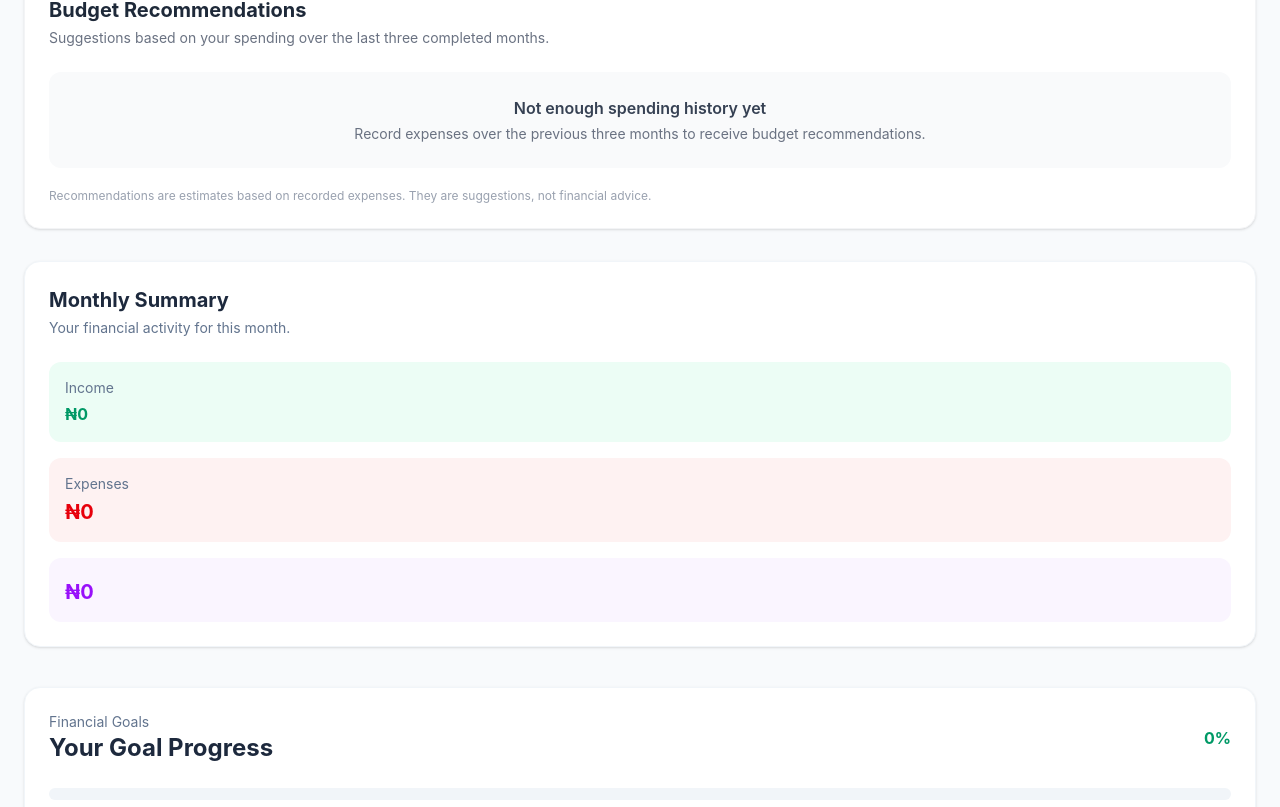
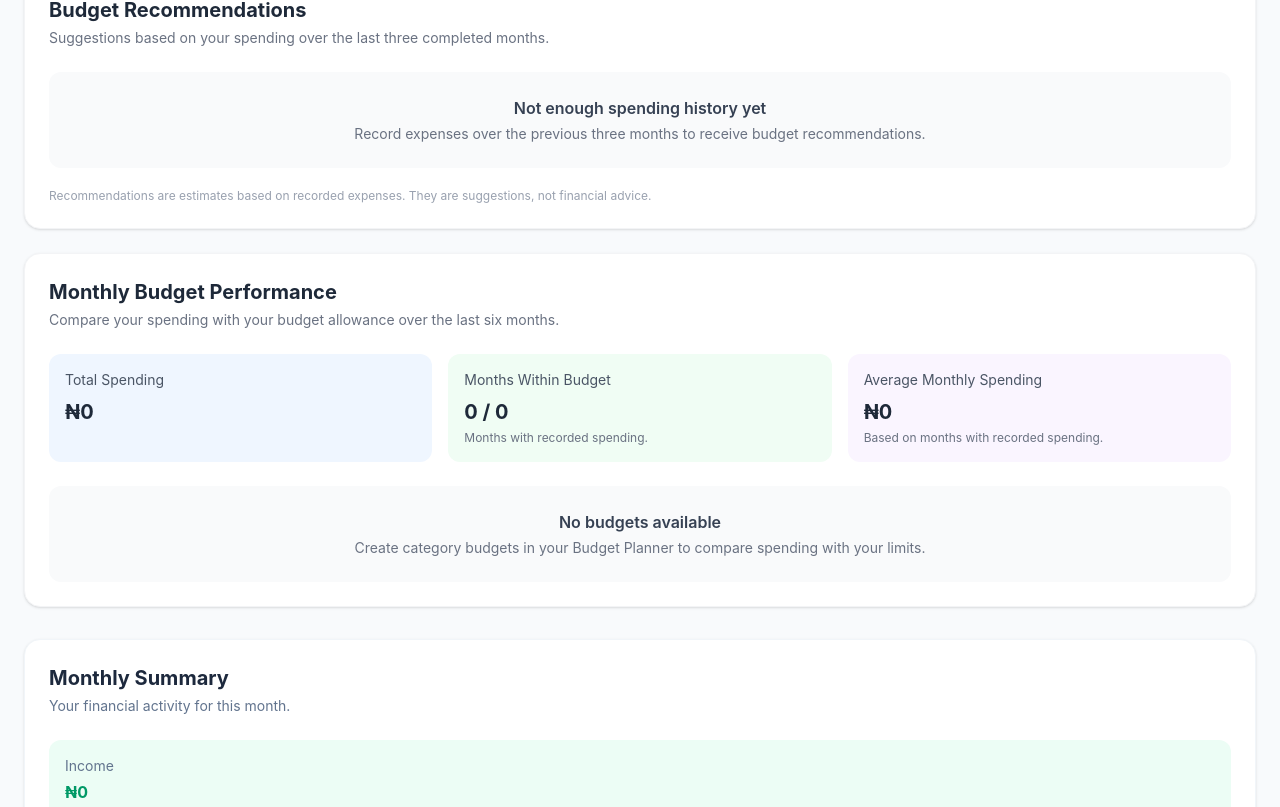
Before and after one commit to sharon5555/Finance-tracker, a React (Vite) app: page / in a window 1280 px wide. Shown: the part 2577-3384 px from the top of the page. Built offline with nearby package versions, Linux system fonts and the light colour scheme.

Commit message:
Add monthly budget performance analytics

```diff
--- /dev/null
+++ b/src/components/common/MonthlyBudgetPerformance.jsx
@@ -0,0 +1,260 @@
+
+import React from "react";
+import {
+    Chart as ChartJS,
+    CategoryScale,
+    LinearScale,
+    BarElement,
+    Tooltip,
+    Legend
+} from "chart.js";
+import { Bar } from "react-chartjs-2";
+
+// Register the Chart.js features used by this component.
+ChartJS.register(
+    CategoryScale,
+    LinearScale,
+    BarElement,
+    Tooltip,
+    Legend
+);
+
+function MonthlyBudgetPerformance({
+    transactions = [],
+    budgets = []
+}) {
+    // Format amounts as Nigerian Naira.
+    const formatCurrency = (amount) =>
+        `₦${Number(amount).toLocaleString("en-NG")}`;
+
+    // Get the last six calendar months.
+    const today = new Date();
+
+    const monthlyData = Array.from({ length: 6 }, (_, index) => {
+        const date = new Date(
+            today.getFullYear(),
+            today.getMonth() - (5 - index),
+            1
+        );
+
+        const year = date.getFullYear();
+        const month = String(date.getMonth() + 1).padStart(2, "0");
+
+        return {
+            key: `${year}-${month}`,
+            label: date.toLocaleDateString("en-GB", {
+                month: "short",
+                year: "2-digit"
+            }),
+            spent: 0,
+            budget: budgets.reduce(
+                (total, item) => total + (Number(item.amount) || 0),
+                0
+            ),
+            hasExpenses: false
+        };
+    });
+
+    // Only compare spending in categories that have a budget.
+    const budgetCategories = new Set(
+        budgets.map((budget) => budget.category)
+    );
+
+    // Add each eligible expense to its matching month.
+    transactions.forEach((transaction) => {
+        if (
+            transaction.type !== "Expense" ||
+            !transaction.date
+        ) {
+            return;
+        }
+
+        const category = transaction.category || "Other";
+
+        if (!budgetCategories.has(category)) {
+            return;
+        }
+
+        const transactionMonth = String(transaction.date).slice(0, 7);
+
+        const monthData = monthlyData.find(
+            (month) => month.key === transactionMonth
+        );
+
+        if (!monthData) return;
+
+        monthData.spent += Number(transaction.amount) || 0;
+        monthData.hasExpenses = true;
+    });
+
+    // Identify months with recorded spending in budgeted categories.
+    const activeMonths = monthlyData.filter(
+        (month) => month.hasExpenses
+    );
+
+    // Count active months where spending stayed within the budget.
+    const monthsWithinBudget = activeMonths.filter(
+        (month) => month.spent <= month.budget
+    ).length;
+
+    // Calculate total and average spending.
+    const totalSpent = monthlyData.reduce(
+        (total, month) => total + month.spent,
+        0
+    );
+
+    const averageMonthlySpending =
+        activeMonths.length > 0
+            ? totalSpent / activeMonths.length
+            : 0;
+
+    // Prepare the chart information.
+    const chartData = {
+        labels: monthlyData.map((month) => month.label),
+
+        datasets: [
+            {
+                label: "Budget allowance",
+                data: monthlyData.map((month) => month.budget),
+                backgroundColor: "#93C5FD",
+                borderRadius: 6
+            },
+            {
+                label: "Actual spending",
+                data: monthlyData.map((month) => month.spent),
+                backgroundColor: monthlyData.map((month) =>
+                    month.spent > month.budget
+                        ? "#EF4444"
+                        : "#16A34A"
+                ),
+                borderRadius: 6
+            }
+        ]
+    };
+
+    // Configure the chart.
+    const chartOptions = {
+        responsive: true,
+        maintainAspectRatio: false,
+
+        plugins: {
+            legend: {
+                position: "top",
+                labels: {
+                    usePointStyle: true,
+                    padding: 18
+                }
+            },
+
+            tooltip: {
+                callbacks: {
+                    label: (context) =>
+                        `${context.dataset.label}: ${formatCurrency(
+                            context.raw
+                        )}`
+                }
+            }
+        },
+
+        scales: {
+            y: {
+                beginAtZero: true,
+
+                ticks: {
+                    callback: (value) =>
+                        `₦${Number(value).toLocaleString("en-NG")}`
+                }
+            }
+        }
+    };
+
+    return (
+        <section className="w-full rounded-2xl bg-white p-5 sm:p-6 shadow-sm border border-gray-100">
+
+            {/* Section heading */}
+            <div className="mb-6">
+                <h2 className="text-lg sm:text-xl font-bold text-gray-800">
+                    Monthly Budget Performance
+                </h2>
+
+                <p className="text-sm text-gray-500 mt-1">
+                    Compare your spending with your budget allowance
+                    over the last six months.
+                </p>
+            </div>
+
+            {/* Summary cards */}
+            <div className="grid grid-cols-1 sm:grid-cols-3 gap-4 mb-6">
+
+                <div className="rounded-xl bg-blue-50 p-4">
+                    <p className="text-sm text-gray-600">
+                        Total Spending
+                    </p>
+
+                    <h3 className="text-xl font-bold text-gray-800 mt-2">
+                        {formatCurrency(totalSpent)}
+                    </h3>
+                </div>
+
+                <div className="rounded-xl bg-green-50 p-4">
+                    <p className="text-sm text-gray-600">
+                        Months Within Budget
+                    </p>
+
+                    <h3 className="text-xl font-bold text-gray-800 mt-2">
+                        {monthsWithinBudget} / {activeMonths.length}
+                    </h3>
+
+                    <p className="text-xs text-gray-500 mt-1">
+                        Months with recorded spending.
+                    </p>
+                </div>
+
+                <div className="rounded-xl bg-purple-50 p-4">
+                    <p className="text-sm text-gray-600">
+                        Average Monthly Spending
+                    </p>
+
+                    <h3 className="text-xl font-bold text-gray-800 mt-2">
+                        {formatCurrency(averageMonthlySpending)}
+                    </h3>
+
+                    <p className="text-xs text-gray-500 mt-1">
+                        Based on months with recorded spending.
+                    </p>
+                </div>
+
+            </div>
+
+            {/* Show the chart or a helpful message. */}
+            {budgets.length === 0 ? (
+                <div className="rounded-xl bg-gray-50 p-6 text-center">
+                    <p className="font-semibold text-gray-700">
+                        No budgets available
+                    </p>
+
+                    <p className="text-sm text-gray-500 mt-1">
+                        Create category budgets in your Budget Planner
+                        to compare spending with your limits.
+                    </p>
+                </div>
+            ) : (
+                <>
+                    <div className="relative h-72 sm:h-80 w-full">
+                        <Bar data={chartData} options={chartOptions} />
+                    </div>
+
+                    {/* Explain the comparison. */}
+                    <p className="mt-5 text-xs text-gray-400">
+                        Historical spending is compared against your
+                        current category budget limits. Past budget
+                        changes are not stored in this version.
+                    </p>
+                </>
+            )}
+
+        </section>
+    );
+}
+
+export default MonthlyBudgetPerformance;
--- a/src/components/landing/Hero.jsx
+++ b/src/components/landing/Hero.jsx
@@ -33,6 +33,7 @@ import MonthlyInsights from "../common/MonthlyInsights";
 import SpendingAlerts from "../common/SpendingAlerts";
 import BudgetPlanner from "../common/BudgetPlanner";
 import BudgetRecommendations from "../common/BudgetRecommendations";
+import MonthlyBudgetPerformance from "../common/MonthlyBudgetPerformance";
 
 // Import chart component.
 import FinanceChart from "../charts/FinanceChart";
@@ -774,6 +775,11 @@ function Hero() {
                             budgets={budgets}
                             onApplyRecommendation={addBudget}
                         />
+
+                        <MonthlyBudgetPerformance
+                            transactions={transactions}
+                            budgets={budgets}
+                        />
                     </div>
 
                     {/*
```
